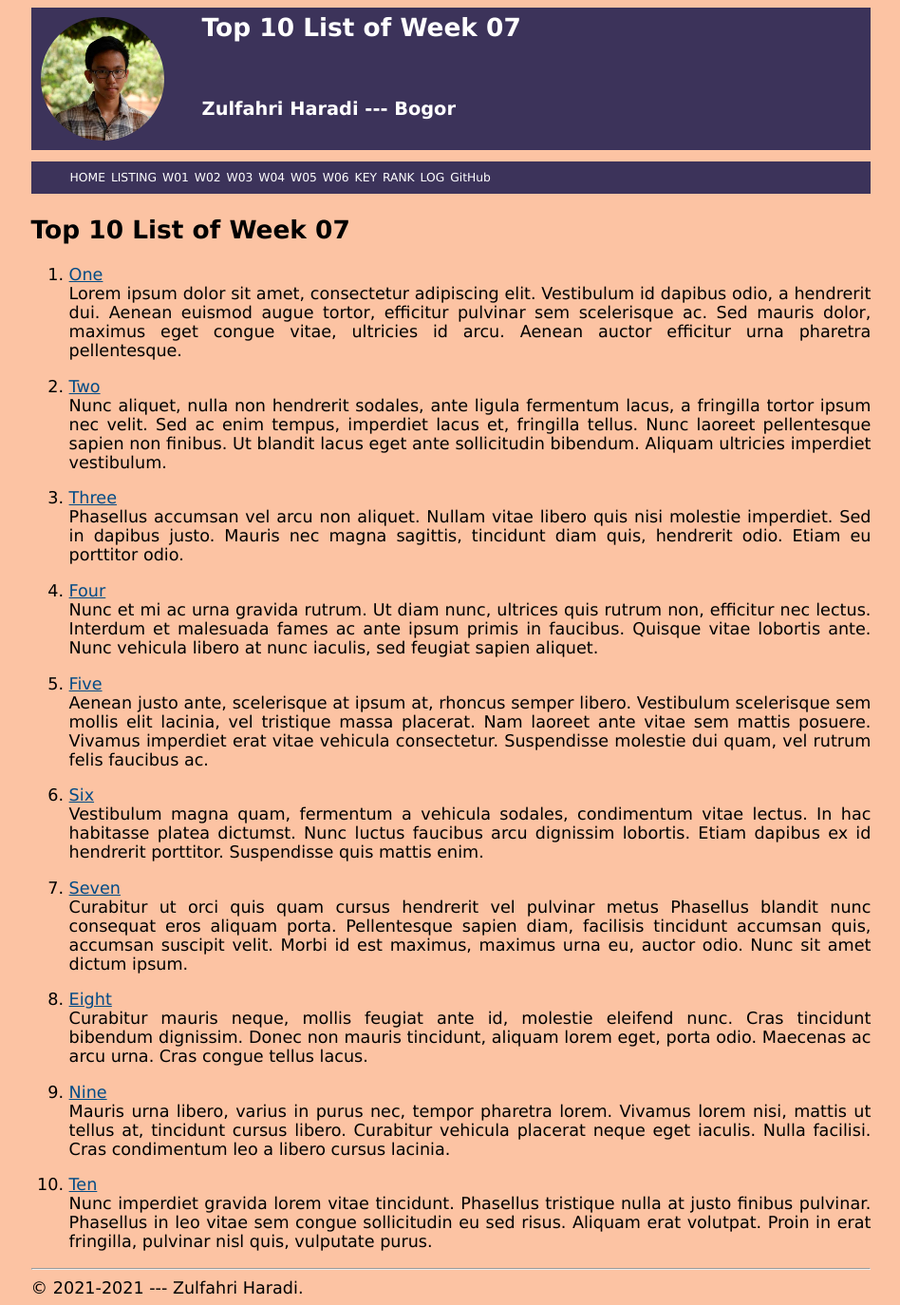
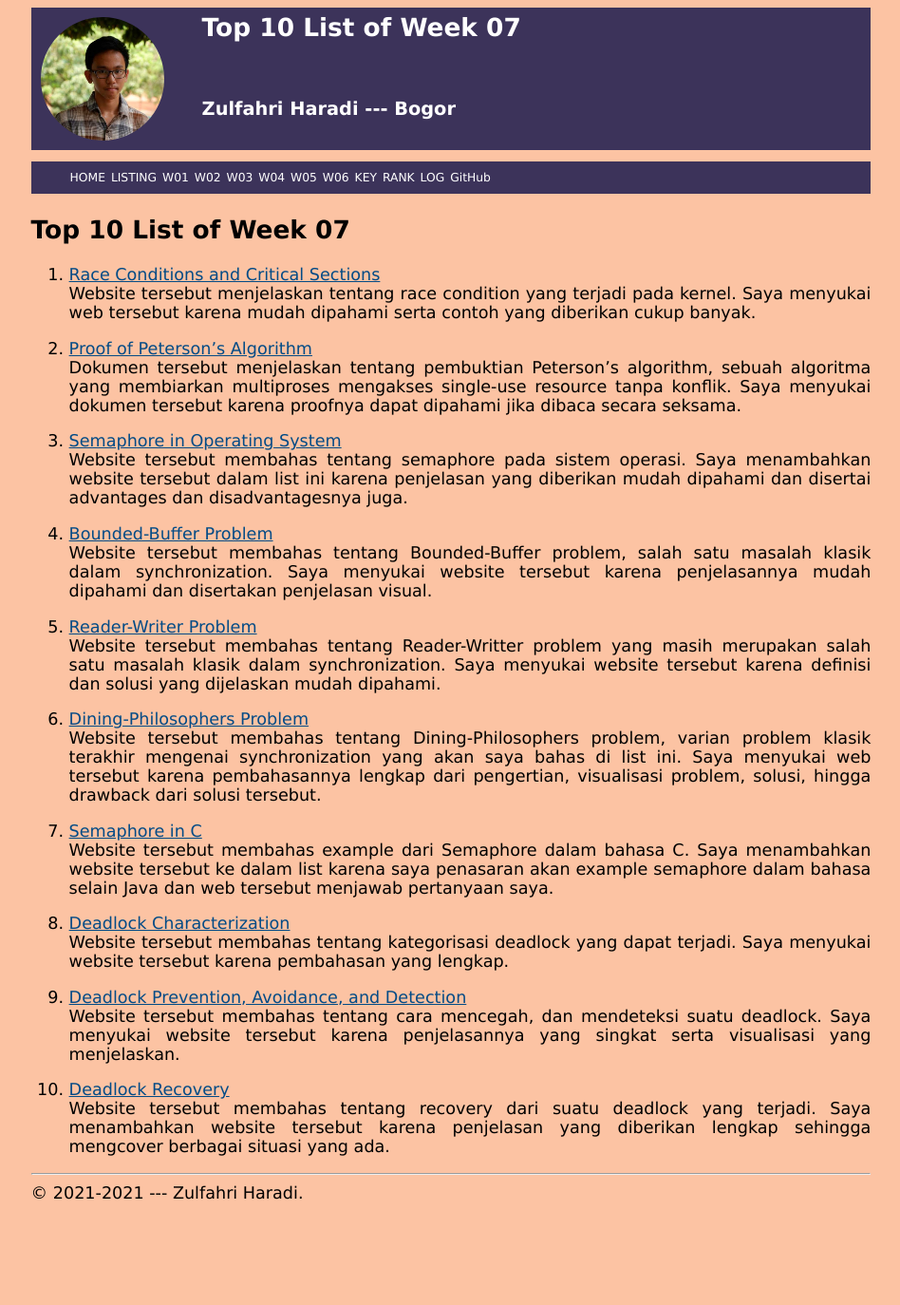
Before and after one commit to haradijul/os211, a Jekyll site: the page built from w07.md, in a window 1280 px wide. Shown: the whole page at 95% size, without its empty margins (165-1113 px from the left). Built offline with Jekyll 4.4.1, drawn with Linux system fonts in a browser that asks for light colours; our own code applies the rules of GitHub Pages for plain Markdown files; after the commit the page ends 1274 px from its top, so only the background shows below that.

Commit message:
os211 haradijul

```diff
--- a/TXT/myrank.txt
+++ b/TXT/myrank.txt
@@ -17,3 +17,6 @@ ZCZC W04 ikhsanpambayun
 ZCZC W05 hockyy
 ZCZC W05 hilmy34
 ZCZC W05 IlmaMannix
+ZCZC W06 ikhsanpambayun
+ZCZC W06 IanAndersenNg
+ZCZC W06 Hori75
--- a/w07.md
+++ b/w07.md
@@ -5,72 +5,32 @@ permalink: /W07/
 
 # Top 10 List of Week 07
 
-1. [One](https://en.wikipedia.org/wiki/1)<br>
-Lorem ipsum dolor sit amet, consectetur adipiscing elit.
-Vestibulum id dapibus odio, a hendrerit dui.
-Aenean euismod augue tortor, efficitur pulvinar sem scelerisque ac.
-Sed mauris dolor, maximus eget congue vitae, ultricies id arcu.
-Aenean auctor efficitur urna pharetra pellentesque.
+1. [Race Conditions and Critical Sections](http://tutorials.jenkov.com/java-concurrency/race-conditions-and-critical-sections.html)<br>
+Website tersebut menjelaskan tentang race condition yang terjadi pada kernel. Saya menyukai web tersebut karena mudah dipahami serta contoh yang diberikan cukup banyak.
 
-2. [Two](https://en.wikipedia.org/wiki/2)<br>
-Nunc aliquet, nulla non hendrerit sodales, ante ligula fermentum lacus, a fringilla tortor ipsum nec velit.
-Sed ac enim tempus, imperdiet lacus et, fringilla tellus.
-Nunc laoreet pellentesque sapien non finibus.
-Ut blandit lacus eget ante sollicitudin bibendum.
-Aliquam ultricies imperdiet vestibulum.
+2. [Proof of Peterson's Algorithm](https://cis.gvsu.edu/~wolffe/courses/cs452/docs/CS_AlgProof.html)<br>
+Dokumen tersebut menjelaskan tentang pembuktian Peterson's algorithm, sebuah algoritma yang membiarkan multiproses mengakses single-use resource tanpa konflik. Saya menyukai dokumen tersebut karena proofnya dapat dipahami jika dibaca secara seksama.
 
-3. [Three](https://en.wikipedia.org/wiki/3)<br>
-Phasellus accumsan vel arcu non aliquet.
-Nullam vitae libero quis nisi molestie imperdiet.
-Sed in dapibus justo.
-Mauris nec magna sagittis, tincidunt diam quis, hendrerit odio.
-Etiam eu porttitor odio.
+3. [Semaphore in Operating System](https://www.tutorialspoint.com/semaphores-in-operating-system)<br>
+Website tersebut membahas tentang semaphore pada sistem operasi. Saya menambahkan website tersebut dalam list ini karena penjelasan yang diberikan mudah dipahami dan disertai advantages dan disadvantagesnya juga.
 
-4. [Four](https://en.wikipedia.org/wiki/4)<br>
-Nunc et mi ac urna gravida rutrum.
-Ut diam nunc, ultrices quis rutrum non, efficitur nec lectus.
-Interdum et malesuada fames ac ante ipsum primis in faucibus.
-Quisque vitae lobortis ante.
-Nunc vehicula libero at nunc iaculis, sed feugiat sapien aliquet.
+4. [Bounded-Buffer Problem](https://www.studytonight.com/operating-system/bounded-buffer)<br>
+Website tersebut membahas tentang Bounded-Buffer problem, salah satu masalah klasik dalam synchronization. Saya menyukai website tersebut karena penjelasannya mudah dipahami dan disertakan penjelasan visual.
 
-5. [Five](https://en.wikipedia.org/wiki/5)<br>
-Aenean justo ante, scelerisque at ipsum at, rhoncus semper libero.
-Vestibulum scelerisque sem mollis elit lacinia, vel tristique massa placerat.
-Nam laoreet ante vitae sem mattis posuere.
-Vivamus imperdiet erat vitae vehicula consectetur.
-Suspendisse molestie dui quam, vel rutrum felis faucibus ac.
+5. [Reader-Writer Problem](https://afteracademy.com/blog/the-reader-writer-problem-in-operating-system)<br>
+Website tersebut membahas tentang Reader-Writter problem yang masih merupakan salah satu masalah klasik dalam synchronization. Saya menyukai website tersebut karena definisi dan solusi yang dijelaskan mudah dipahami.
 
-6. [Six](https://en.wikipedia.org/wiki/6)<br>
-Vestibulum magna quam, fermentum a vehicula sodales, condimentum vitae lectus.
-In hac habitasse platea dictumst.
-Nunc luctus faucibus arcu dignissim lobortis.
-Etiam dapibus ex id hendrerit porttitor.
-Suspendisse quis mattis enim.
+6. [Dining-Philosophers Problem](https://www.javatpoint.com/os-dining-philosophers-problem)<br>
+Website tersebut membahas tentang Dining-Philosophers problem, varian problem klasik terakhir mengenai synchronization yang akan saya bahas di list ini. Saya menyukai web tersebut karena pembahasannya lengkap dari pengertian, visualisasi problem, solusi, hingga drawback dari solusi tersebut.
 
-7. [Seven](https://en.wikipedia.org/wiki/7)<br>
-Curabitur ut orci quis quam cursus hendrerit vel pulvinar metus
-Phasellus blandit nunc consequat eros aliquam porta.
-Pellentesque sapien diam, facilisis tincidunt accumsan quis, accumsan suscipit velit.
-Morbi id est maximus, maximus urna eu, auctor odio.
-Nunc sit amet dictum ipsum.
+7. [Semaphore in C](https://www.geeksforgeeks.org/use-posix-semaphores-c/)<br>
+Website tersebut membahas example dari Semaphore dalam bahasa C. Saya menambahkan website tersebut ke dalam list karena saya penasaran akan example semaphore dalam bahasa selain Java dan web tersebut menjawab pertanyaan saya.
 
-8. [Eight](https://en.wikipedia.org/wiki/8)<br>
-Curabitur mauris neque, mollis feugiat ante id, molestie eleifend nunc.
-Cras tincidunt bibendum dignissim.
-Donec non mauris tincidunt, aliquam lorem eget, porta odio.
-Maecenas ac arcu urna.
-Cras congue tellus lacus.
+8. [Deadlock Characterization](https://binaryterms.com/deadlock-characterization.html)<br>
+Website tersebut membahas tentang kategorisasi deadlock yang dapat terjadi. Saya menyukai website tersebut karena pembahasan yang lengkap.
 
-9. [Nine](https://en.wikipedia.org/wiki/9)<br>
-Mauris urna libero, varius in purus nec, tempor pharetra lorem.
-Vivamus lorem nisi, mattis ut tellus at, tincidunt cursus libero.
-Curabitur vehicula placerat neque eget iaculis.
-Nulla facilisi.
-Cras condimentum leo a libero cursus lacinia.
+9. [Deadlock Prevention, Avoidance, and Detection](https://javajee.com/deadlock-prevention-avoidance-detection-and-recovery-in-operating-systems)<br>
+Website tersebut membahas tentang cara mencegah, dan mendeteksi suatu deadlock. Saya menyukai website tersebut karena penjelasannya yang singkat serta visualisasi yang menjelaskan.
 
-10. [Ten](https://en.wikipedia.org/wiki/10)<br>
-Nunc imperdiet gravida lorem vitae tincidunt.
-Phasellus tristique nulla at justo finibus pulvinar.
-Phasellus in leo vitae sem congue sollicitudin eu sed risus.
-Aliquam erat volutpat.
-Proin in erat fringilla, pulvinar nisl quis, vulputate purus.
+10. [Deadlock Recovery](https://www.studytonight.com/operating-system/deadlock-detection-and-recovery-in-os)<br>
+Website tersebut membahas tentang recovery dari suatu deadlock yang terjadi. Saya menambahkan website tersebut karena penjelasan yang diberikan lengkap sehingga mengcover berbagai situasi yang ada.
```
Also changed, not shown: TXT/mylog.txt (+9 -0 lines), 7 other files.
